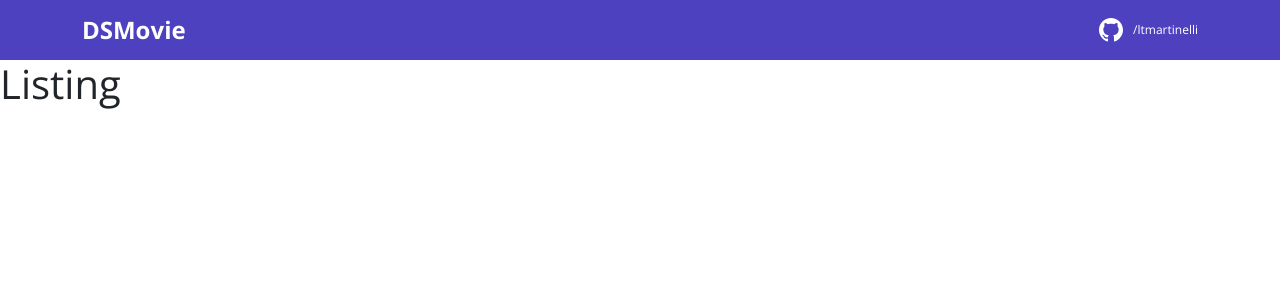
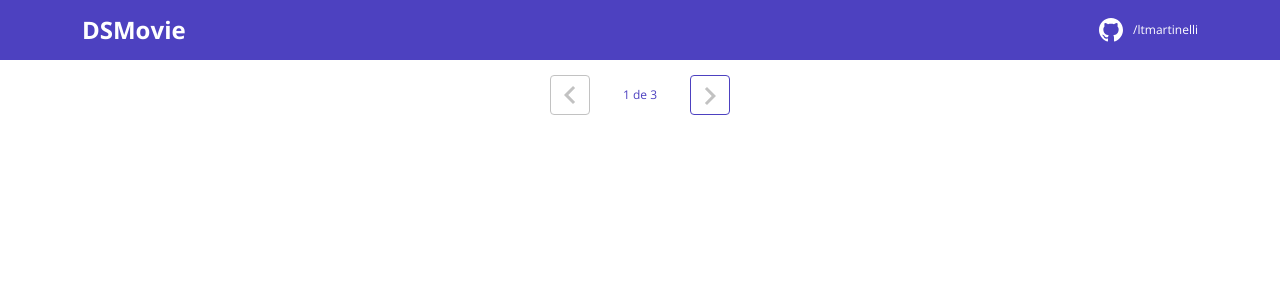
Before and after one commit to ltmartinelli/dsmovie, a React (Vite) app in the folder frontend/: page / in a window 1280 px wide. Shown: the top 300 px of the page. Built offline with nearby package versions, Linux system fonts and the light colour scheme; the HTML template or start-up script is replaced by a standard one.

Commit message:
Form and Listing Layout

```diff
--- a/frontend/src/components/pages/Form/index.tsx
+++ b/frontend/src/components/pages/Form/index.tsx
@@ -1,6 +1,41 @@
+import './styles.css'
+
 export default function Form()
 {
+    const movie = {
+        id: 1,
+        image: "https://www.themoviedb.org/t/p/w533_and_h300_bestv2/jBJWaqoSCiARWtfV0GlqHrcdidd.jpg",
+        title: "The Witcher",
+        count: 2,
+        score: 4.5
+    };
+
     return (
-        <h1>Form</h1>
+        <div className="dsmovie-form-container">
+            <img className="dsmovie-movie-card-image" src={movie.image} alt={movie.title} />
+            <div className="dsmovie-card-bottom-container">
+                <h3>{movie.title}</h3>
+                <form className="dsmovie-form">
+                    <div className="form-group dsmovie-form-group">
+                        <label htmlFor="email">Informe seu email</label>
+                        <input type="email" className="form-control" id="email" />
+                    </div>
+                    <div className="form-group dsmovie-form-group">
+                        <label htmlFor="score">Informe sua avaliação</label>
+                        <select className="form-control" id="score">
+                            <option>1</option>
+                            <option>2</option>
+                            <option>3</option>
+                            <option>4</option>
+                            <option>5</option>
+                        </select>
+                    </div>
+                    <div className="dsmovie-form-btn-container">
+                        <button type="submit" className="btn btn-primary dsmovie-btn">Salvar</button>
+                    </div>
+                </form >
+                <button className="btn btn-primary dsmovie-btn mt-3">Cancelar</button>
+            </div >
+        </div >
     );
 }
--- /dev/null
+++ b/frontend/src/components/pages/Form/styles.css
@@ -0,0 +1,57 @@
+.dsmovie-form-container {
+    max-width: 480px;
+    margin: 40px auto;
+    padding: 20px;
+}
+
+.dsmovie-form {
+    width: calc(100% - 20px);
+}
+
+.dsmovie-form-group {
+    margin-bottom: 20px;
+}
+
+.dsmovie-form-group label {
+    font-size: 12px;
+    color: #aaa;
+}
+
+.dsmovie-form-btn-container {
+    display: flex;
+    justify-content: center;
+}
+
+.dsmovie-movie-card-image {
+    width: 100%;
+    border-radius: 8px 8px 0 0;
+}
+
+.dsmovie-card-bottom-container {
+    background-color: #fff;
+    display: flex;
+    flex-direction: column;
+    align-items: center;
+    padding: 10px 10px 20px 10px;
+    border-radius: 0 0 8px 8px;
+}
+
+.dsmovie-card-bottom-container h3 {
+    color: #4A4A4A;
+    text-align: center;
+    font-size: 14px;
+    font-weight: 700;
+    margin-bottom: 10px;
+    min-height: 40px;
+}
+
+.dsmovie-btn {
+    background-color: var(--color-primary);
+    font-size: 14px;
+    font-weight: 700;
+    height: 40px;
+    width: 180px;
+    display: flex;
+    align-items: center;
+    justify-content: center;
+}
--- a/frontend/src/components/pages/Listing/index.tsx
+++ b/frontend/src/components/pages/Listing/index.tsx
@@ -1,6 +1,19 @@
+import Arrow from '../../../assets/img/arrow.svg'
+import './styles.css'
+
 export default function Listing()
 {
     return (
-        <h1>Listing</h1>
+        <div className="dsmovie-pagination-container">
+            <div className="dsmovie-pagination-box">
+                <button className="dsmovie-pagination-button" disabled={true} >
+                    <img src={Arrow} alt="previous" />
+                </button>
+                <p>{`${1} de ${3}`}</p>
+                <button className="dsmovie-pagination-button" disabled={false} >
+                    <img className="dsmovie-flip-horizontal" src={Arrow} alt="next" />
+                </button>
+            </div>
+        </div>
     );
 }
--- /dev/null
+++ b/frontend/src/components/pages/Listing/styles.css
@@ -0,0 +1,53 @@
+.dsmovie-pagination-container {
+    padding: 15px 0;
+    display: flex;
+    justify-content: center;
+    align-items: center;
+}
+
+.dsmovie-pagination-box {
+    width: 180px;
+    display: flex;
+    justify-content: space-between;
+    align-items: center;
+}
+
+.dsmovie-pagination-box form {
+    width: 100%;
+    display: flex;
+}
+
+.dsmovie-pagination-button {
+    width: 40px;
+    height: 40px;
+    border-radius: 4px;
+    background-color: #fff;
+    display: flex;
+    justify-content: center;
+    align-items: center;
+    border: 1px solid var(--color-primary);
+    cursor: pointer;
+}
+
+.dsmovie-pagination-button svg {
+    filter: brightness(0) saturate(100%) invert(26%) sepia(19%) saturate(7395%) hue-rotate(234deg) brightness(89%) contrast(92%);
+}
+
+.dsmovie-pagination-button:disabled {
+    border: 1px solid #c2c2c2;
+    cursor: unset;
+}
+
+.dsmovie-pagination-button:disabled svg {
+    filter: none;
+}
+
+.dsmovie-pagination-container p {
+    margin: 0;
+    font-size: 12px;
+    color: var(--color-primary);
+}
+
+.dsmovie-flip-horizontal {
+    transform: rotate(180deg);
+}
```
Also changed, not shown: frontend/src/assets/img/arrow.svg (added).
